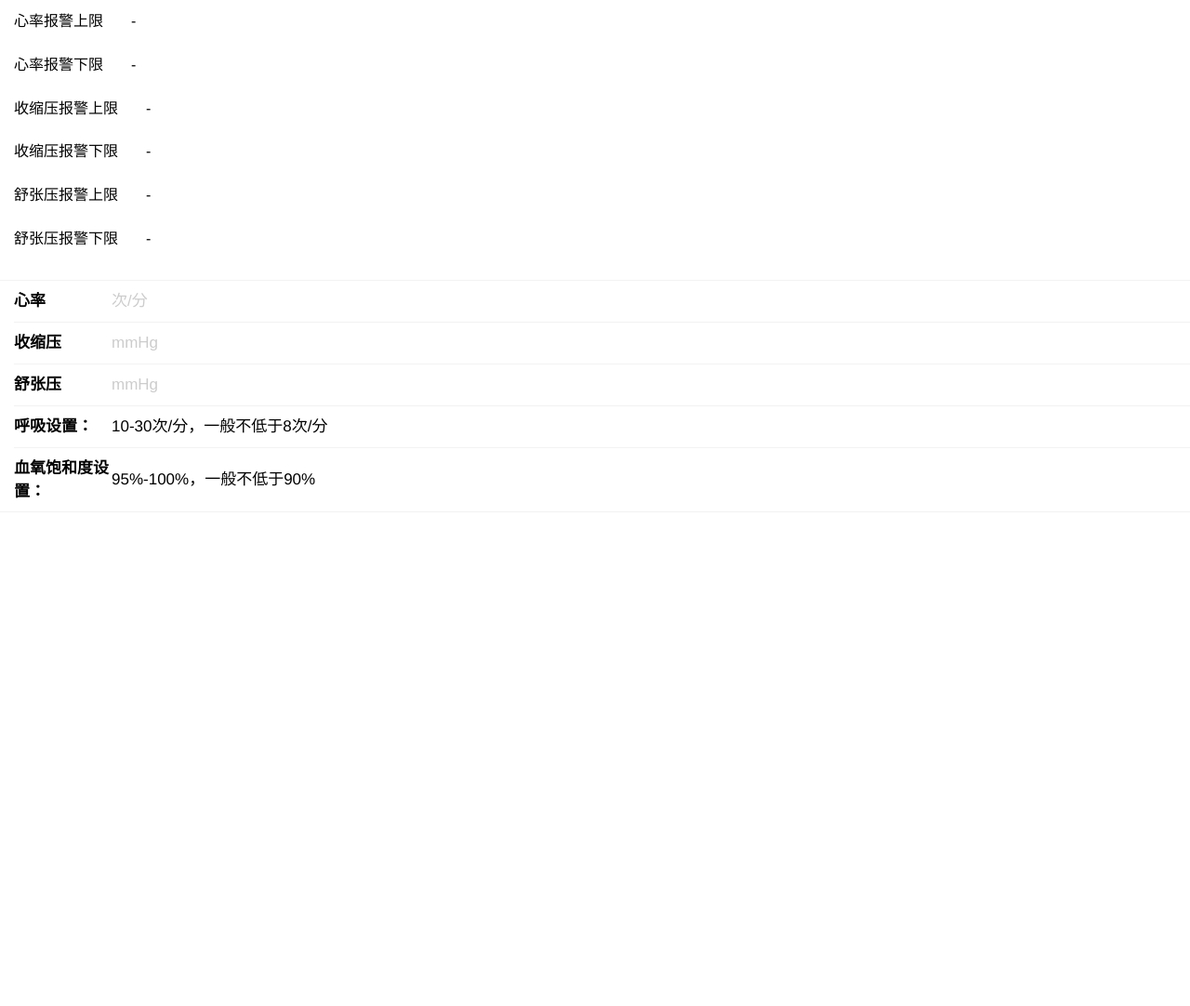
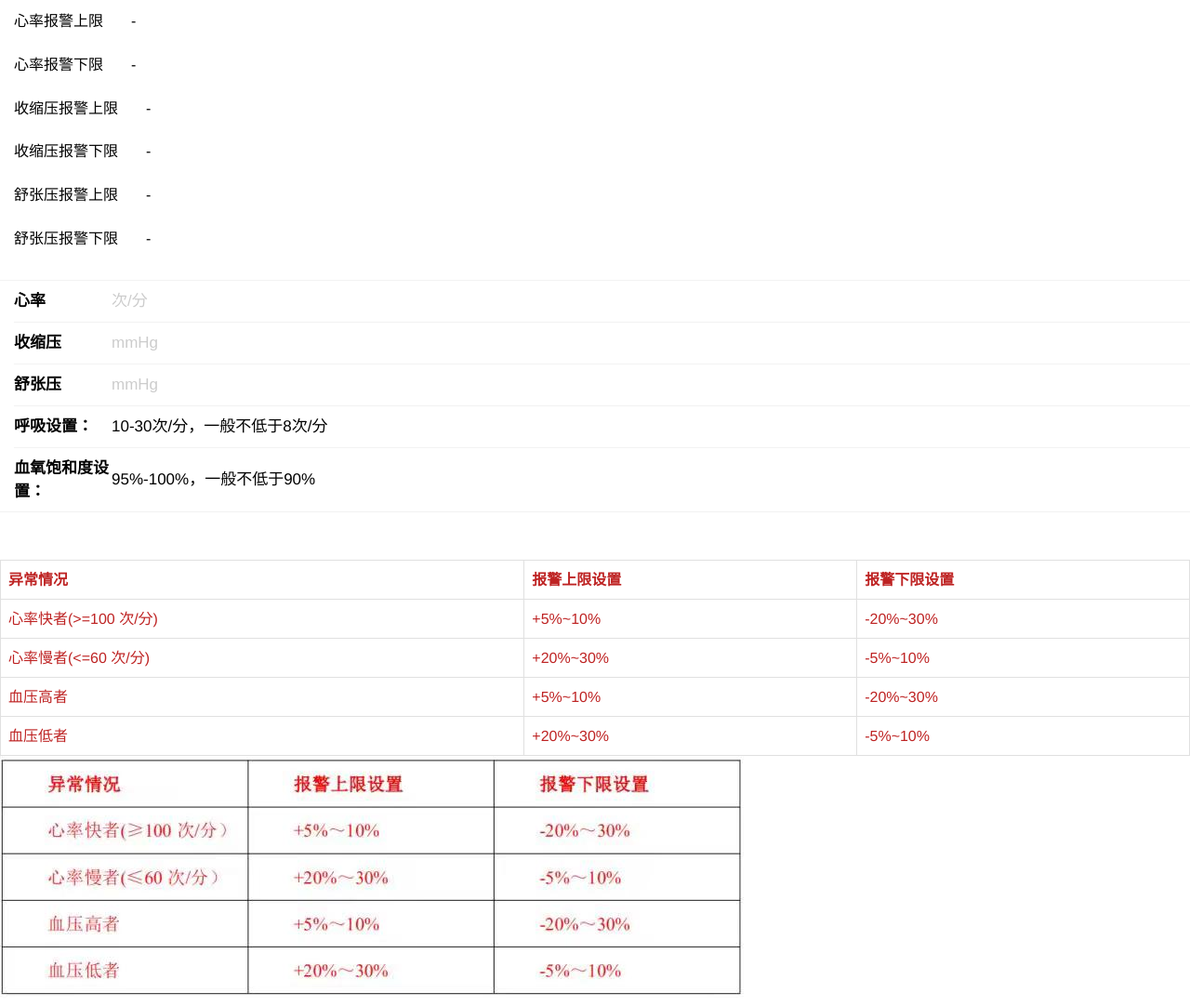
Before and after one commit to zhengyouxiang/zhengyouxiang.github.io, a plain HTML site: page test.html in a window 1280 px wide. Shown: the whole page at 93% size. Before the commit the page ends 800 px from the top, so only its background shows below. Drawn offline with Linux system fonts and the light colour scheme.

Commit message:
add test

```diff
--- a/test.html
+++ b/test.html
@@ -201,6 +201,24 @@ var _hmt = _hmt || [];
 <br/>
 <br/>
 
+<table style="color:rgb(190, 35, 35)">
+    <thead>
+    <tr><th>异常情况</th><th>报警上限设置</th><th>报警下限设置</th></tr>
+    </thead>
+    <tbody>
+    <tr><td>心率快者(>=100 次/分)</td><td>+5%~10%</td><td >-20%~30%</td></tr>
+    <tr><td>心率慢者(<=60 次/分)</td><td>+20%~30%</td><td >-5%~10%</td></tr>
+    <tr><td>血压高者</td><td>+5%~10%</td><td>-20%~30%</td></tr>
+    <tr><td>血压低者</td><td >+20%~30%</td><td >-5%~10%</td></tr>
+    </tbody>
+</table>
+
+
+
+
+<div>
+    <img src="./img/setimg.jpeg" />
+</div>
 
 </body>
 <script type="text/javascript" src="https://www.wjx.cn/js/ap.js?activity=wF3LUMk" id="wjxFloatBtnJsCode"></script>
```
Also changed, not shown: img/setimg.jpeg (added).
